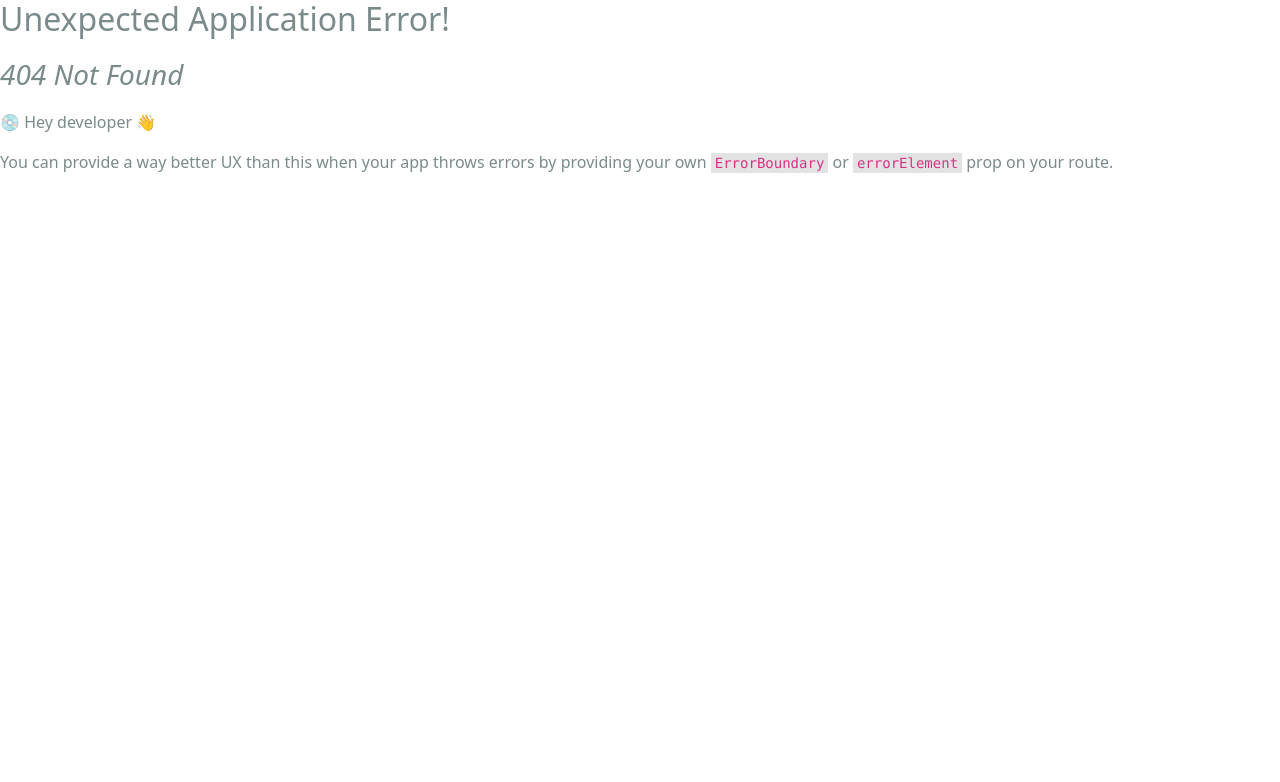
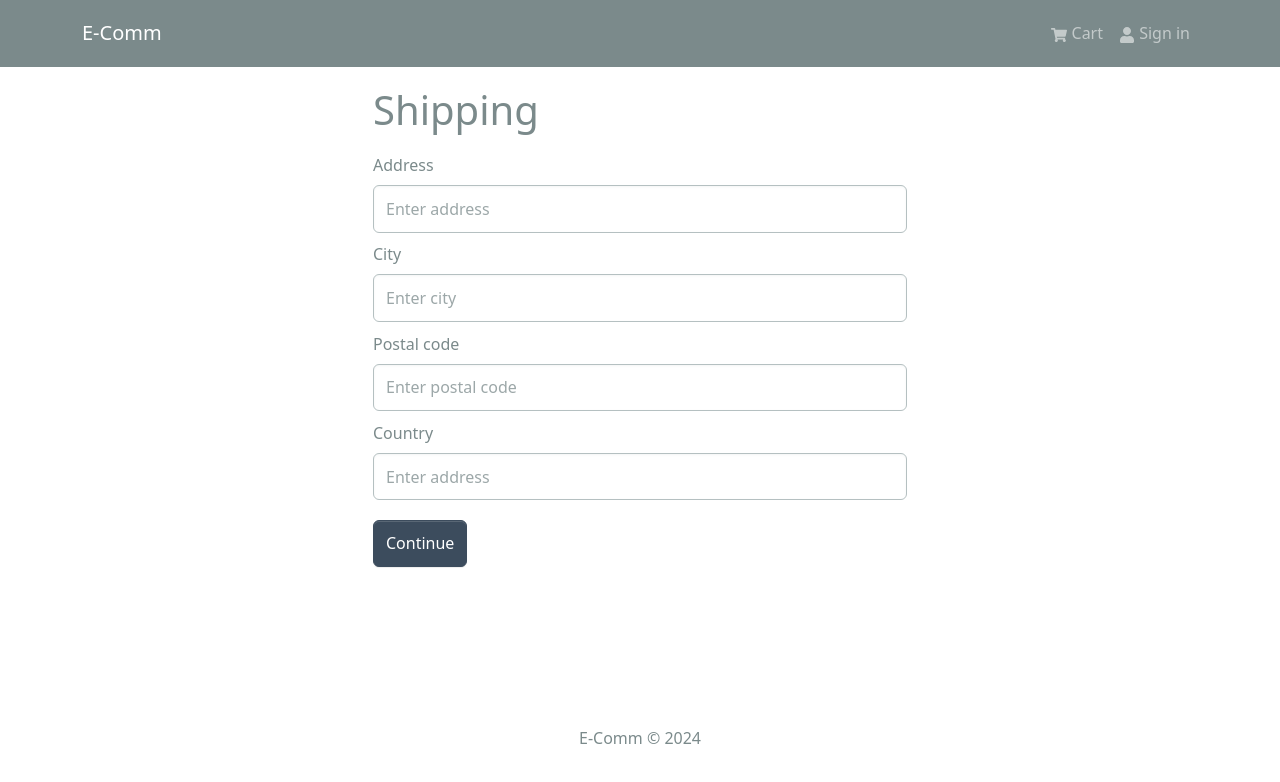
Before and after one commit to fraznistpunk/ecomm-mern, a React (Create React App) app in the folder frontend/: page /shipping in a window 1280 px wide. Before the commit this address had no page. Shown: the top 782 px of the page. Built offline with nearby package versions, Linux system fonts and the light colour scheme.

Commit message:
Added shippping screen

```diff
--- a/frontend/src/index.js
+++ b/frontend/src/index.js
@@ -13,6 +13,8 @@ import ProductScreen from "./screens/ProductScreen.jsx";
 import CartScreen from './screens/CartScreen.jsx';
 import LoginScreen from './screens/LoginScreen.jsx';
 import RegisterScreen from "./screens/RegisterScreen.jsx";
+import ShippingScreen from "./screens/ShippingScreen.jsx";
+
 
 
 const router = createBrowserRouter(
@@ -23,6 +25,7 @@ const router = createBrowserRouter(
       <Route path="/cart" element={<CartScreen />}></Route>
       <Route path="/login" element={<LoginScreen />}></Route>
       <Route path="/register" element={<RegisterScreen />}></Route>
+      <Route path="/shipping" element={<ShippingScreen />}></Route>
     </Route>
   )
 );
--- /dev/null
+++ b/frontend/src/screens/ShippingScreen.jsx
@@ -0,0 +1,74 @@
+import React, { useState } from 'react';
+import { Form, Button } from "react-bootstrap";
+import { useDispatch, useSelector } from 'react-redux';
+import { useNavigate } from 'react-router-dom';
+import FormContainer from "../components/FormContainer.jsx";
+import { saveShippingAddress } from '../slices/cartSlice.js';
+
+
+const ShippingScreen = () => {
+  const cart = useSelector((state) => state.cart);
+  const { shippingAddress } = cart;
+
+  const [address, setAddress] = useState(shippingAddress?.address || "");
+  const [city, setCity] = useState(shippingAddress?.city || "");
+  const [postalCode, setPostalCode] = useState(shippingAddress?.postalCode || "");
+  const [country, setCountry] = useState(shippingAddress?.country || "");
+
+  const navigate = useNavigate();
+  const dispatch = useDispatch();
+
+
+  const submitHandler = (evt) => {
+    evt.preventDefault();
+    dispatch(saveShippingAddress({address, city, postalCode, country}));
+    navigate("/payment");
+  }
+
+  return (
+    <FormContainer>
+      <h1>Shipping</h1>
+      <Form onSubmit={submitHandler}>
+        <Form.Group controlId="address" className="my-2">
+          <Form.Label>Address</Form.Label>
+          <Form.Control
+            type="text"
+            placeholder="Enter address"
+            value={address}
+            onChange={(evt) => setAddress(evt.target.value)}
+          ></Form.Control>
+        </Form.Group>
+        <Form.Group controlId="city" className="my-2">
+          <Form.Label>City</Form.Label>
+          <Form.Control
+            type="text"
+            placeholder="Enter city"
+            value={city}
+            onChange={(evt) => setCity(evt.target.value)}
+          ></Form.Control>
+        </Form.Group>
+        <Form.Group controlId="postalCode" className="my-2">
+          <Form.Label>Postal code</Form.Label>
+          <Form.Control
+            type="text"
+            placeholder="Enter postal code"
+            value={postalCode}
+            onChange={(evt) => setPostalCode(evt.target.value)}
+          ></Form.Control>
+        </Form.Group>
+        <Form.Group controlId="country" className="my-2">
+          <Form.Label>Country</Form.Label>
+          <Form.Control
+            type="text"
+            placeholder="Enter address"
+            value={country}
+            onChange={(evt) => setCountry(evt.target.value)}
+          ></Form.Control>
+        </Form.Group>
+        <Button type='submit' variant="primary" className='my-2'>Continue</Button>
+      </Form>
+    </FormContainer>
+  );
+}
+
+export default ShippingScreen;
```
